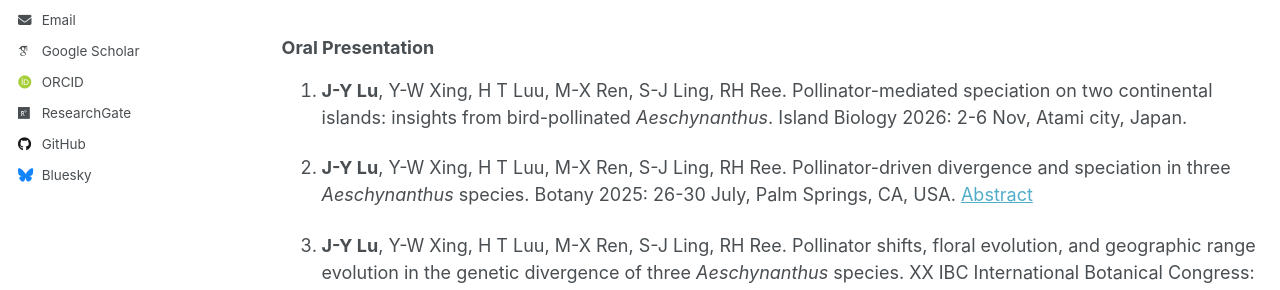
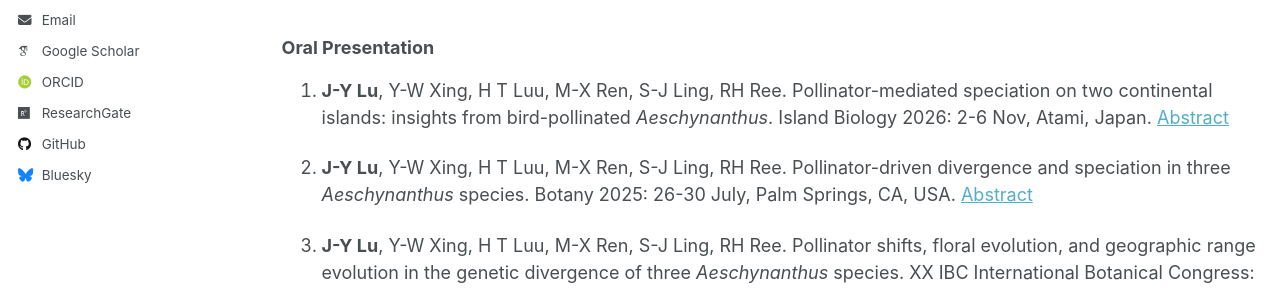
Before and after one commit to jingyilu/jingyilu.github.io, a Jekyll site: the page built from _pages/cv.md, in a window 1280 px wide and 900 px high. Shown: the part 432-722 px from the top of the window. Built offline with Jekyll 4.4.1, drawn with Linux system fonts in a browser that asks for light colours; some web fonts are replaced; a script that is not in the unit is left out.

Commit message:
update cv

```diff
--- a/_pages/cv.md
+++ b/_pages/cv.md
@@ -22,7 +22,7 @@ Conference
 
 ### Oral Presentation
 
-1. **J-Y Lu**, Y-W Xing, H T Luu, M-X Ren, S-J Ling, RH Ree. Pollinator-mediated speciation on two continental islands: insights from bird-pollinated _Aeschynanthus_. Island Biology 2026: 2-6 Nov, Atami city, Japan.
+1. **J-Y Lu**, Y-W Xing, H T Luu, M-X Ren, S-J Ling, RH Ree. Pollinator-mediated speciation on two continental islands: insights from bird-pollinated _Aeschynanthus_. Island Biology 2026: 2-6 Nov, Atami, Japan. [Abstract](https://github.com/jingyilu/jingyilu.github.io/tree/main/files/IB2026-abstract.pdf)
 
 2. **J-Y Lu**, Y-W Xing, H T Luu, M-X Ren, S-J Ling, RH Ree. Pollinator-driven divergence and speciation in three _Aeschynanthus_ species. Botany 2025: 26-30 July, Palm Springs, CA, USA. [Abstract](https://github.com/jingyilu/jingyilu.github.io/tree/main/files/Botany-2025-abstract.pdf)
 
```
Also changed, not shown: 1 other file.
